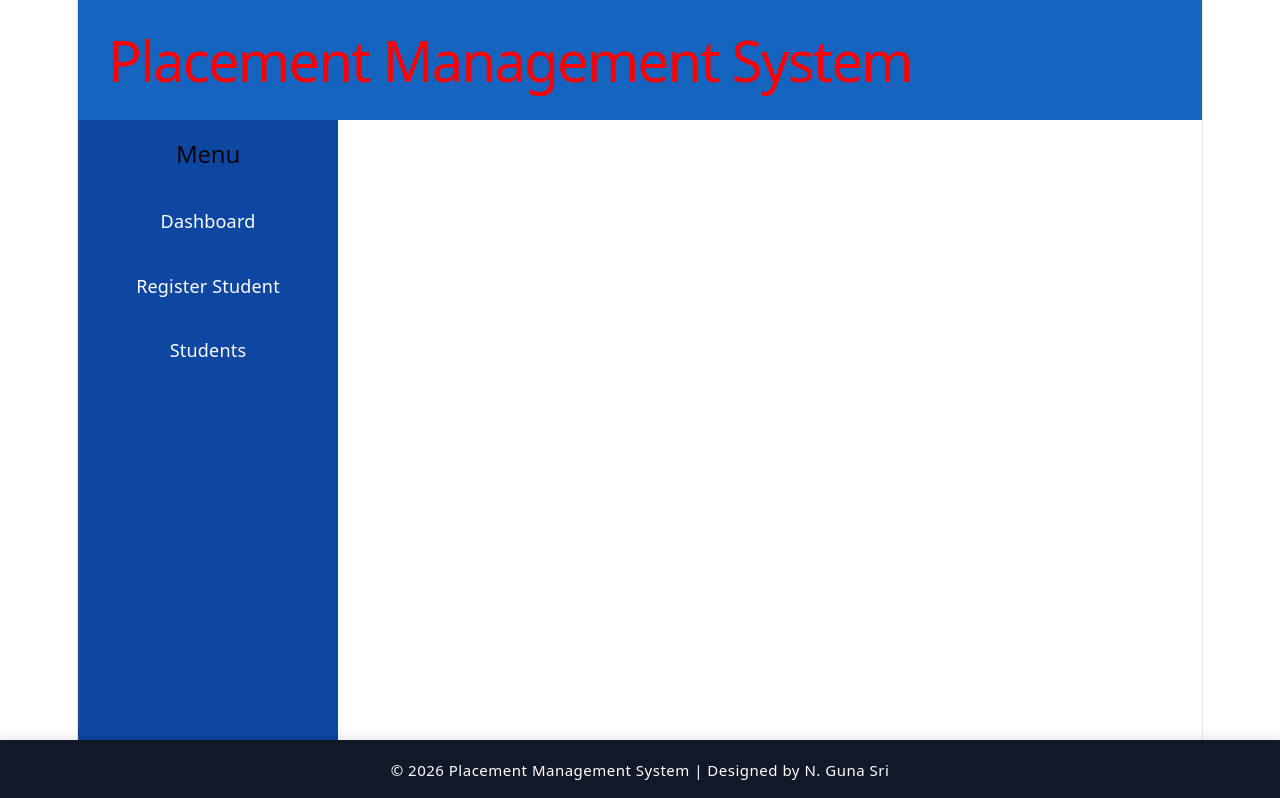
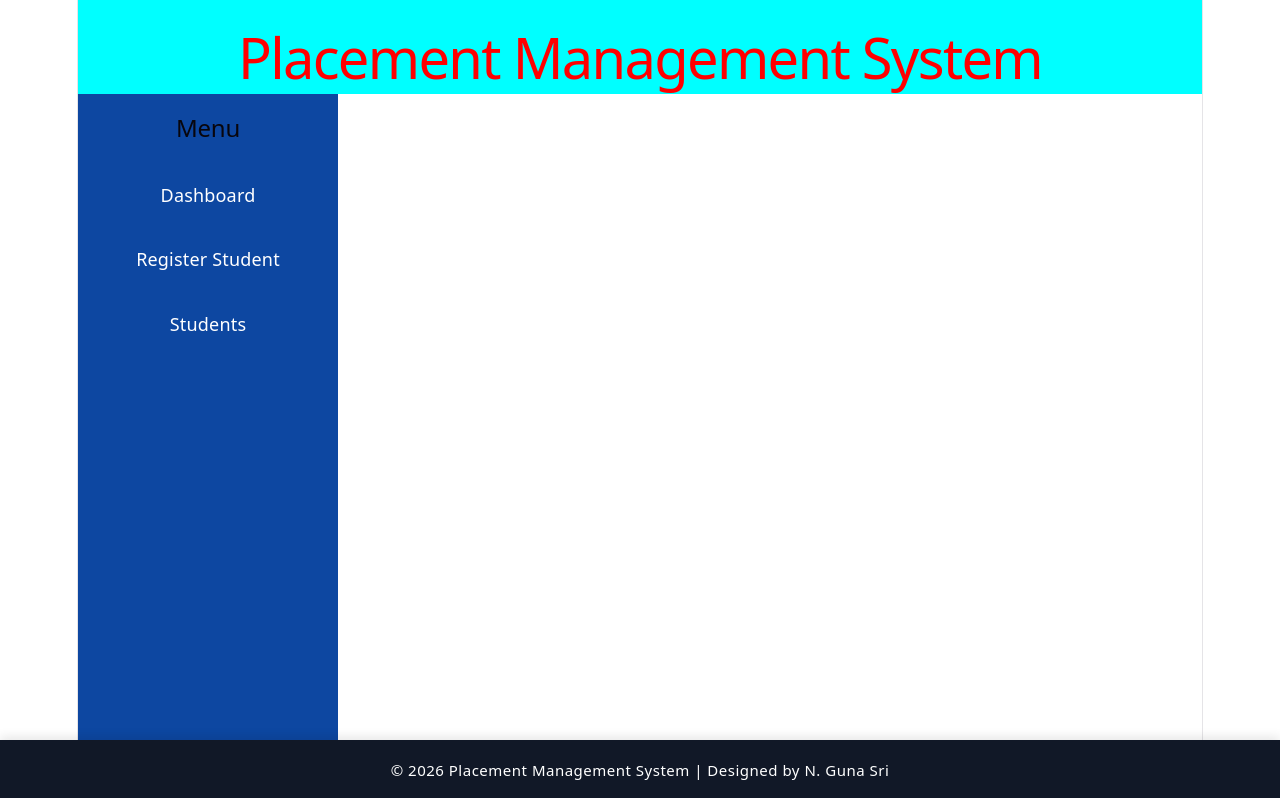
Before and after one commit to priyanatani34073407-spec/placement-management-system, a React (Vite) app: page /register in a window 1280 px wide. Shown: the top 798 px of the page. Built offline with nearby package versions, Linux system fonts and the light colour scheme.

Commit message:
Refactor Navbar styles for layout and color changes
Updated navbar styles to center content and change colors.

```diff
--- a/src/components/Navbar/Navbar.css
+++ b/src/components/Navbar/Navbar.css
@@ -1,23 +1,9 @@
 .navbar{
-    display:flex;
-    justify-content:space-between;
-    align-items:center;
-    padding:15px 30px;
-    background:#1565c0;
-    color:white;
+    height: 70px;
+    background-color: aqua;
+    color: white;
+    padding: 12px;
+    display: flex;
+    justify-content: center;
+
 }
-
-.nav-links{
-    display:flex;
-    gap:20px;
-}
-
-.nav-links a{
-    color:white;
-    text-decoration:none;
-    font-weight:bold;
-}
-
-.nav-links a:hover{
-    text-decoration:underline;
-}
```
